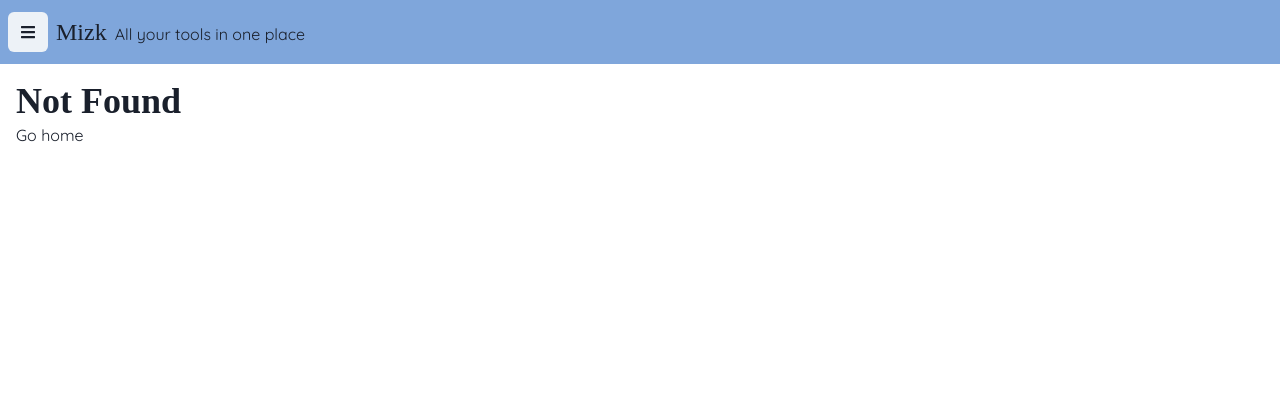
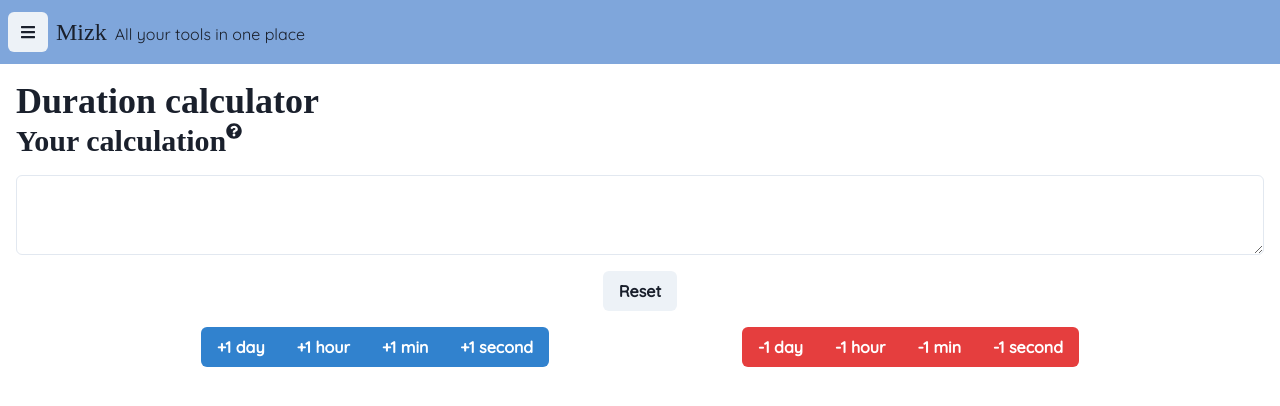
Before and after one commit to Clm-Roig/mizk, a React (Vite) app: page /#/calculators/duration in a window 1280 px wide. Before the commit this address had no page. Shown: the top 406 px of the page. Built offline with nearby package versions, Linux system fonts and the light colour scheme; a web font is replaced by a local one.

Commit message:
create duration calculator

```diff
--- a/package.json
+++ b/package.json
@@ -18,6 +18,7 @@
     "@fortawesome/fontawesome-svg-core": "^6.2.1",
     "@fortawesome/free-solid-svg-icons": "^6.2.1",
     "framer-motion": "^7.6.7",
+    "parse-duration": "^1.0.2",
     "react": "^18.2.0",
     "react-dom": "^18.2.0",
     "react-icons": "^4.6.0",
--- a/src/App.tsx
+++ b/src/App.tsx
@@ -4,6 +4,7 @@ import Home from './pages/Home';
 import NotFound from './pages/NotFound';
 import theme from './theme';
 import AppLayout from './components/AppLayout';
+import DurationCalculator from './pages/DurationCalculator';
 
 function App() {
   return (
@@ -12,6 +13,9 @@ function App() {
         <AppLayout>
           <Routes>
             <Route path="/" element={<Home />} />
+            <Route path="/calculators">
+              <Route path="duration" element={<DurationCalculator />} />
+            </Route>
             <Route path="*" element={<NotFound />} />
           </Routes>
         </AppLayout>
--- /dev/null
+++ b/src/pages/DurationCalculator/OperationButtons.tsx
@@ -0,0 +1,61 @@
+import {
+  Button,
+  ButtonGroup as ChakraButtonGroup,
+  ButtonGroupProps,
+  Wrap,
+} from '@chakra-ui/react';
+import SupportedOperations from './types';
+
+type Props = {
+  appendToInput: (value: string, operation: SupportedOperations) => void;
+};
+
+function ButtonGroup(props: ButtonGroupProps) {
+  return <ChakraButtonGroup isAttached size={['sm', 'md']} {...props} />;
+}
+
+function OperationButtons({ appendToInput }: Props) {
+  return (
+    <Wrap justify="space-evenly">
+      <ButtonGroup colorScheme="blue">
+        <Button onClick={() => appendToInput('1day', SupportedOperations.ADD)}>
+          +1 day
+        </Button>
+        <Button onClick={() => appendToInput('1h', SupportedOperations.ADD)}>
+          +1 hour
+        </Button>
+        <Button onClick={() => appendToInput('1m', SupportedOperations.ADD)}>
+          +1 min
+        </Button>
+        <Button onClick={() => appendToInput('1s', SupportedOperations.ADD)}>
+          +1 second
+        </Button>
+      </ButtonGroup>
+
+      <ButtonGroup colorScheme="red">
+        <Button
+          onClick={() => appendToInput('1day', SupportedOperations.SUBSTRACT)}
+        >
+          -1 day
+        </Button>
+        <Button
+          onClick={() => appendToInput('1h', SupportedOperations.SUBSTRACT)}
+        >
+          -1 hour
+        </Button>
+        <Button
+          onClick={() => appendToInput('1m', SupportedOperations.SUBSTRACT)}
+        >
+          -1 min
+        </Button>
+        <Button
+          onClick={() => appendToInput('1s', SupportedOperations.SUBSTRACT)}
+        >
+          -1 second
+        </Button>
+      </ButtonGroup>
+    </Wrap>
+  );
+}
+
+export default OperationButtons;
--- /dev/null
+++ b/src/pages/DurationCalculator/Tooltip.tsx
@@ -0,0 +1,42 @@
+import {
+  Icon,
+  ListItem,
+  Tooltip as ChakraTooltip,
+  UnorderedList,
+} from '@chakra-ui/react';
+import { FaQuestionCircle } from 'react-icons/fa';
+
+function Tooltip() {
+  return (
+    <ChakraTooltip
+      label={
+        <UnorderedList>
+          <ListItem>
+            You can use various units:
+            <UnorderedList>
+              <ListItem>days (24h) ➡ day / days</ListItem>
+              <ListItem>hours ➡ h / hs / hour / hours</ListItem>
+              <ListItem>minutes ➡ m / min / mins / minute / minutes</ListItem>
+              <ListItem>seconds ➡ s / sec / second / seconds</ListItem>
+            </UnorderedList>
+          </ListItem>
+          <ListItem>Input example: 3days + 2h - 25min + 1day + 20sec</ListItem>
+          <ListItem>
+            Spaces and line breaks are ignored: feel free to format your
+            calculation as you want!
+          </ListItem>
+          <ListItem>
+            If you don&apos;t provide any unit, values are treated as
+            milliseconds (ex: 3 + 5 = 8ms).
+          </ListItem>
+        </UnorderedList>
+      }
+    >
+      <span>
+        <Icon as={FaQuestionCircle} boxSize={4} verticalAlign="top" />
+      </span>
+    </ChakraTooltip>
+  );
+}
+
+export default Tooltip;
--- /dev/null
+++ b/src/pages/DurationCalculator/computeDurationToString.ts
@@ -0,0 +1,82 @@
+import parse from 'parse-duration';
+
+const OPERATORS = ['+', '-'];
+
+const isAnOperator = (value: unknown) =>
+  typeof value === 'string' && OPERATORS.includes(value);
+
+const msToTime = (ms: number) => {
+  const time = new Date(ms);
+  const hours = Math.floor((time.getTime() - new Date(0).getTime()) / 3600000);
+  const minutes = time.getUTCMinutes();
+  const seconds = time.getUTCSeconds();
+  const milliseconds = time.getUTCMilliseconds();
+
+  let result = '';
+  if (hours !== 0 && hours >= 1) result += `${hours}h `;
+  if (minutes !== 0) result += `${minutes}m `;
+  if (seconds !== 0) result += `${seconds}s `;
+  if (milliseconds !== 0) result += `${milliseconds}ms `;
+  return result.trim();
+};
+
+type Result = {
+  result: string;
+  error: string;
+};
+
+const computeDurationToString = (value: string): Result => {
+  let error = '';
+  let resultInMs = 0;
+  const splittedValues = value
+    .trim()
+    .split(' ')
+    .filter((x) => x !== '');
+  let previousValue: unknown;
+  const parsedValues = splittedValues.map((v: string) => {
+    let result: unknown = v;
+    if (!isAnOperator(v)) {
+      // Convert everything in milliseconds
+      result = parse(v);
+      if (result === null) {
+        error = `The value ${v} can not be parsed.`;
+      }
+    }
+
+    // Check if the syntax is correct
+    if (isAnOperator(previousValue) && isAnOperator(result)) {
+      error = `Two consecutives values can't be both an operator (${previousValue} and ${result}).`;
+    }
+
+    previousValue = result;
+    return result;
+  });
+
+  if (error) return { result: '', error };
+
+  previousValue = '';
+
+  parsedValues.forEach((parsedValue) => {
+    if (typeof parsedValue === 'number') {
+      if (isAnOperator(previousValue)) {
+        switch (previousValue) {
+          case '+':
+            resultInMs += parsedValue;
+            break;
+          case '-':
+            resultInMs -= parsedValue;
+            break;
+          default:
+            break;
+        }
+      } else {
+        resultInMs += parsedValue;
+      }
+    }
+    previousValue = parsedValue;
+  });
+
+  return { result: msToTime(resultInMs), error };
+};
+
+export default computeDurationToString;
--- /dev/null
+++ b/src/pages/DurationCalculator/index.tsx
@@ -0,0 +1,85 @@
+import {
+  Button,
+  Center,
+  Heading,
+  Stack,
+  Text,
+  Textarea,
+} from '@chakra-ui/react';
+import parse from 'parse-duration';
+import React, { useEffect, useState } from 'react';
+
+import computeDurationToString from './computeDurationToString';
+import OperationButtons from './OperationButtons';
+import Tooltip from './Tooltip';
+import SupportedOperations from './types';
+// Configure duration parsing to allow only h, m, s
+delete parse.yr;
+delete parse.y;
+delete parse.w;
+delete parse.wk;
+delete parse.d;
+
+function DurationCalculator() {
+  const [inputValue, setInputValue] = useState('');
+  const [error, setError] = useState('');
+  const [resultString, setResultString] = useState('');
+
+  useEffect(() => {
+    const { result, error: err } = computeDurationToString(inputValue);
+    setResultString(result);
+    setError(err);
+  }, [inputValue]);
+
+  const handleInputChange = (e: React.FormEvent<HTMLTextAreaElement>) =>
+    setInputValue(e.currentTarget.value);
+
+  const resetInput = () => {
+    setInputValue('');
+  };
+
+  const appendToInput = (value: string, symbol: SupportedOperations) => {
+    if (inputValue === '' && symbol === '-') return;
+    if (inputValue === '') {
+      setInputValue(`${value} `);
+    } else if (inputValue[inputValue.length - 1] === ' ') {
+      setInputValue((prevValue) => `${prevValue}${symbol} ${value} `);
+    } else {
+      setInputValue((prevValue) => `${prevValue} ${symbol} ${value} `);
+    }
+  };
+
+  return (
+    <div>
+      <Heading as="h1">Duration calculator</Heading>
+
+      <Stack spacing={4}>
+        <Heading as="h2" size="lg">
+          Your calculation
+          <Tooltip />
+        </Heading>
+
+        <Textarea value={inputValue} onChange={handleInputChange} />
+
+        <Center>
+          <Button onClick={resetInput}>Reset</Button>
+        </Center>
+
+        <OperationButtons appendToInput={appendToInput} />
+
+        {(resultString || error) && (
+          <Center>
+            {resultString && <Text fontSize="5xl">{resultString}</Text>}
+            {error && (
+              <Text color="red" fontSize="lg">
+                {error}
+              </Text>
+            )}
+          </Center>
+        )}
+      </Stack>
+    </div>
+  );
+}
+
+export default DurationCalculator;
--- /dev/null
+++ b/src/pages/DurationCalculator/types.ts
@@ -0,0 +1,6 @@
+enum SupportedOperations {
+  ADD = '+',
+  SUBSTRACT = '-',
+}
+
+export default SupportedOperations;
```
Also changed, not shown: .eslintrc.cjs, 2 other files (tests, documents, lock files or other folders).
